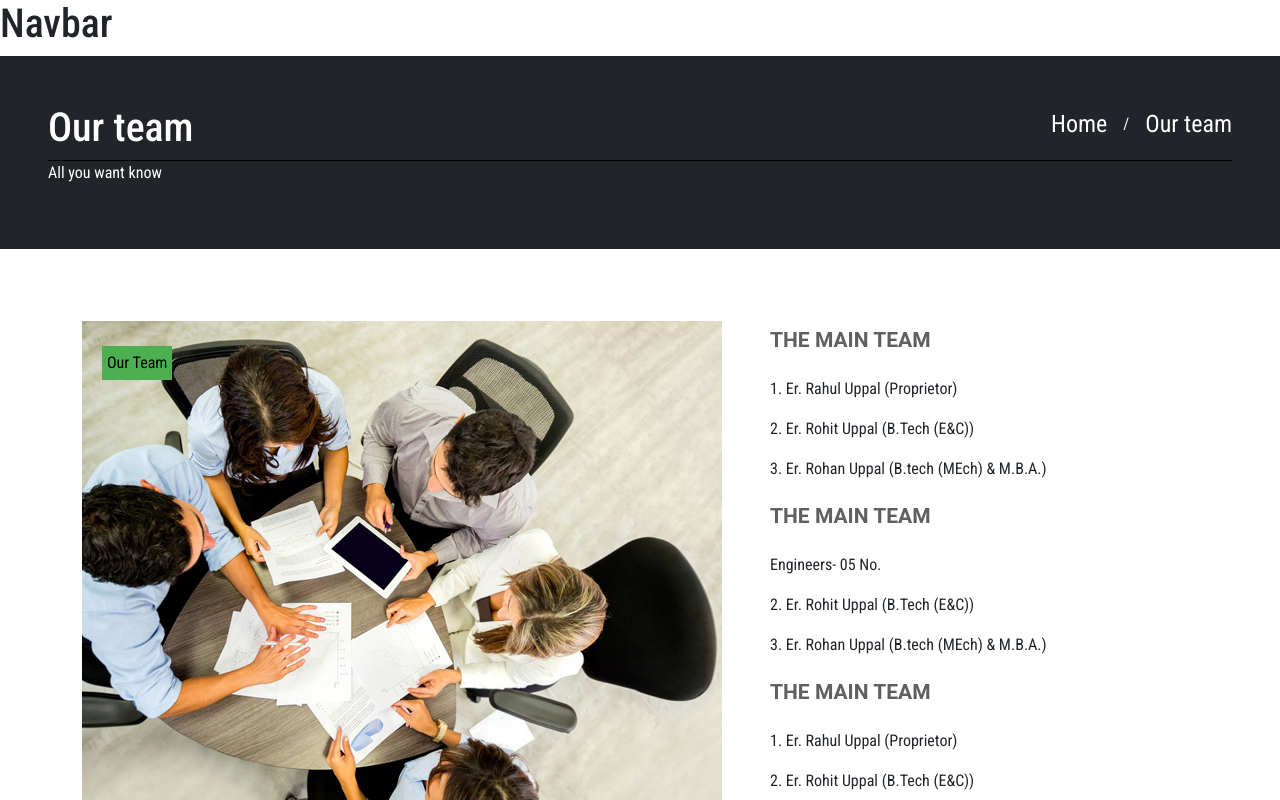
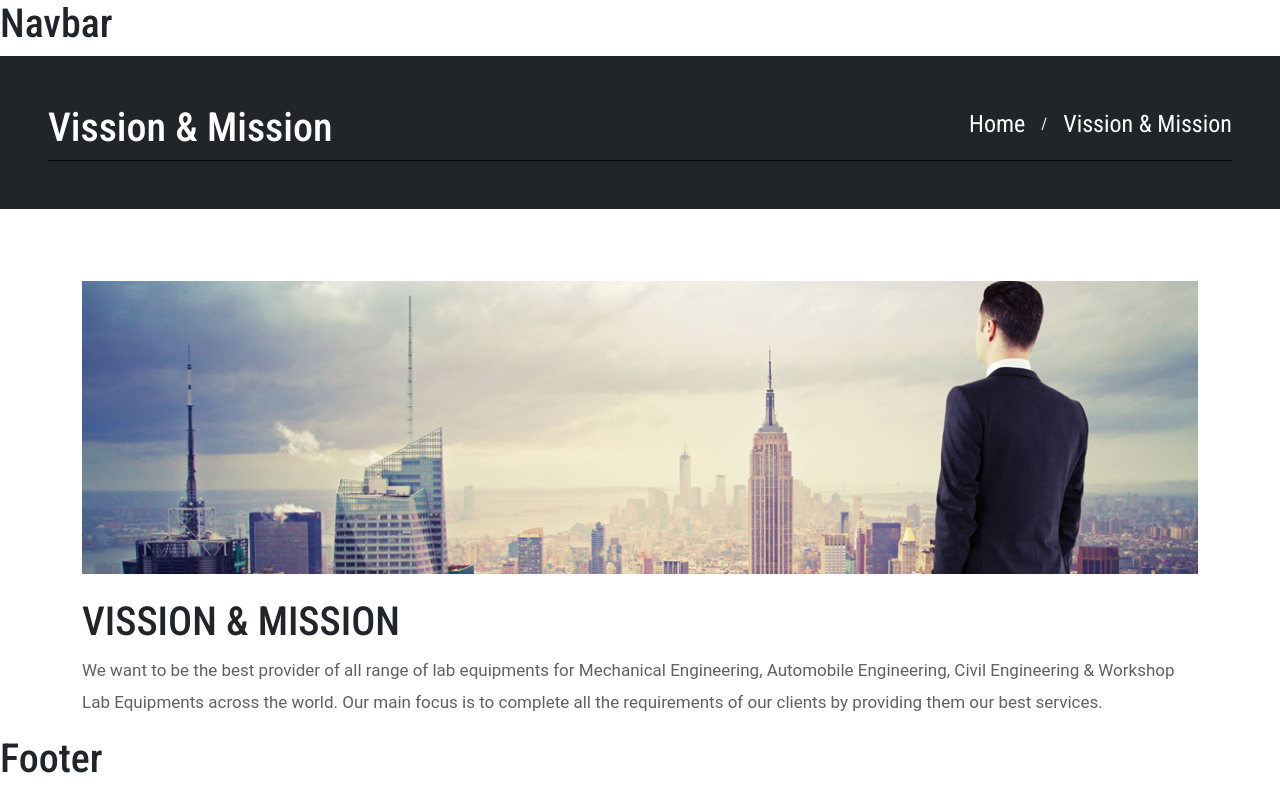
Before and after one commit to Amansingh1210/gold-pvt-corp, a React (Create React App) app: page / in a window 1280 px wide. Shown: the top 800 px of the page. Built offline with nearby package versions, Linux system fonts and the light colour scheme.

Commit message:
Mission component complete

```diff
--- a/src/App.js
+++ b/src/App.js
@@ -7,6 +7,7 @@ import Gallery from './Components/Gallery'
 import About from './Components/About'
 import Footer from './Components/Footer'
 import Team from './Components/Team'
+import Mission from './Components/Mission'
 
 function App() {
   return (
@@ -17,7 +18,8 @@ function App() {
       {/* <Banner /> */}
       {/* <Gallery /> */}
       {/* <About /> */}
-      <Team />
+      {/* <Team /> */}
+      <Mission />
       <Footer />
     </>
   )
--- /dev/null
+++ b/src/Components/Mission.js
@@ -0,0 +1,33 @@
+import React from 'react'
+import missionImg from '../Data/images/missionvission.jpg'
+
+function Mission() {
+  return (
+      <main className='d-flex flex-column gap-4'>
+          <div className='fluid-contanier bg-dark text-center text-white py-5 px-5'>
+              <div className='d-flex flex-row justify-content-between align-items-center '>
+                  <div>
+                      <h1 className='fs-1'>Vission & Mission</h1>
+                  </div>
+                  <nav>
+                      <ol className="list-none d-flex gap-3 align-items-center cursor-pointer">
+                          <li className="fs-4 text-hover">Home</li>
+                          <li className="">/</li>
+                          <li className="fs-4 text-hover">Vission & Mission</li>
+                      </ol>
+                  </nav>
+              </div>
+              <div className="underline"></div>
+          </div>
+          <div className='container mt-5'>
+                <img src={missionImg} className='img-fluid' />
+          </div>
+          <div className='container '>
+              <h1 className='text-uppercase'>Vission & Mission</h1>
+              <p className='about-text'>We want to be the best provider of all range of lab equipments for Mechanical Engineering, Automobile Engineering, Civil Engineering & Workshop Lab Equipments across the world. Our main focus is to complete all the requirements of our clients by providing them our best services.</p>
+          </div>
+      </main>
+  )
+}
+
+export default Mission
```
Also changed, not shown: src/Data/images/missionvission.jpg (added).
